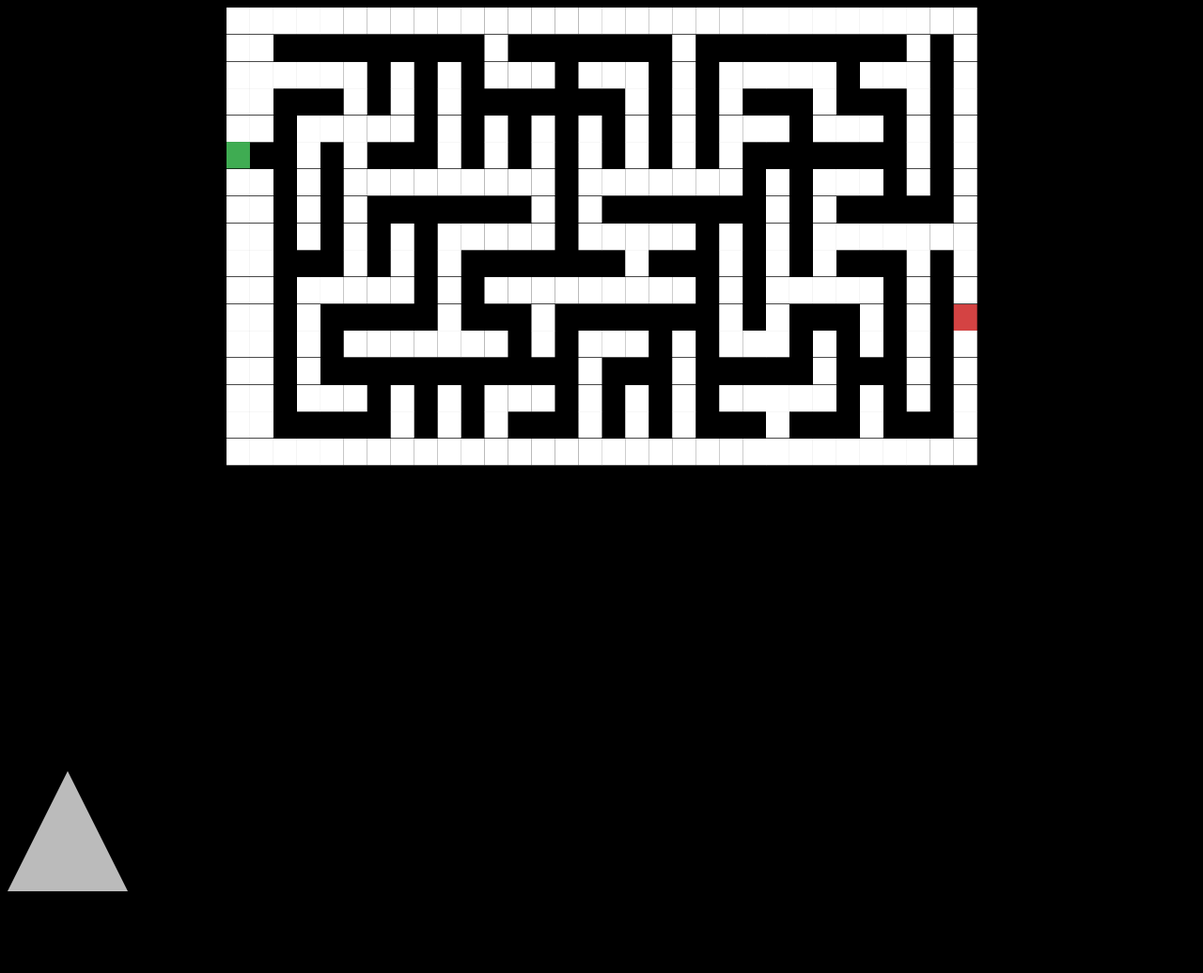
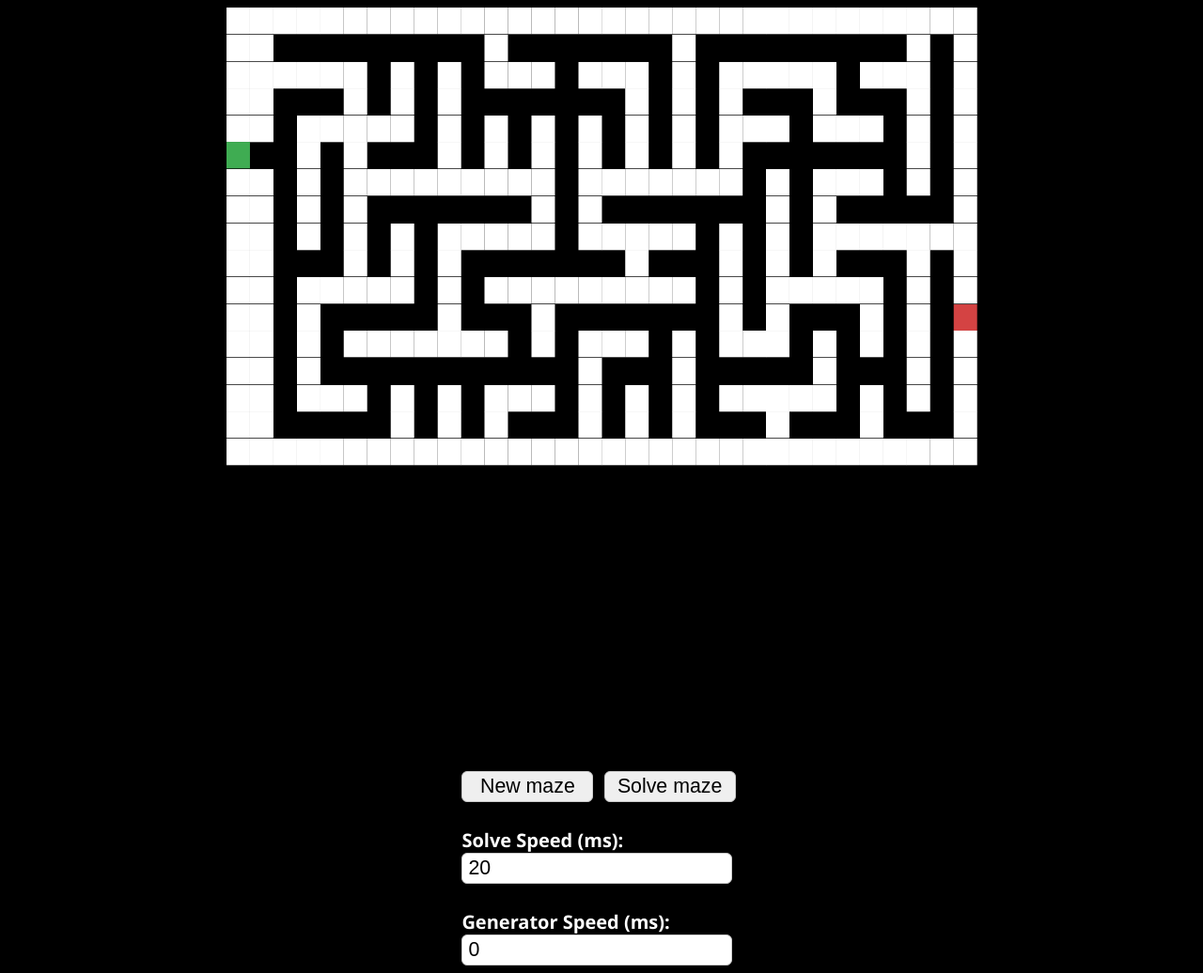
Before and after one commit to not-the/Maze-Algorithm, a plain HTML site: page index.html in a window 1280 px wide. Shown: the whole page at 94% size. Before the commit the page ends 957 px from the top, so only its background shows below. Drawn offline with Linux system fonts and the light colour scheme.

Commit message:
Visualized gen, Generate & Solve buttons.

```diff
--- a/index.html
+++ b/index.html
@@ -5,61 +5,31 @@
     <meta http-equiv="X-UA-Compatible" content="IE=edge">
     <meta name="viewport" content="width=device-width, initial-scale=1.0">
     <title>Maze generator</title>
-
-    <style>
-        body {
-            background: black;
-            color: white;
-            font-family: 'Courier New', Courier, monospace;
-        }
-        .container {
-            display: flex;
-            align-items: center;
-            justify-content: center;
-        }
-
-        #output {
-            font-size: 3.25vw;
-            white-space: pre;
-            line-height: 1.15;
-            /* animation: animLineHeight 2s cubic-bezier(0.075, 0.82, 0.165, 1); */
-            transform-origin: top center;
-            transform: scale(1, 0.6);
-        }
-
-        span.ai {
-            color: rgb(64, 105, 158);
-        }
-        span.start {
-            color: rgb(63, 172, 82);
-        }
-        span.end {
-            color: rgb(212, 67, 67);
-        }
-
-        @keyframes animLineHeight {
-            from {
-                line-height: 1.5;
-            }
-        }
-
-        #pointer {
-            width: 128px;
-            height: 128px;
-            background-color: rgb(187, 187, 187);
-            clip-path: polygon(50% 0%, 0% 100%, 100% 100%);
-
-            transition: 0.1s transform ease;
-        }
-    </style>
+    <link rel="stylesheet" href="styles.css">
 </head>
 <body>
     <div class="container">
         <div id="output"></div>
     </div>
 
+    <div class="container">
+        <div>
+            <button onclick="generate()">New maze</button>
+            <button onclick="solve()">Solve maze</button>
+            <br/><br/>
+            <label for="setting_solve_speed">
+                <b>Solve Speed (ms):</b><br/>
+                <input type="number" name="setting_solve_speed" id="setting_solve_speed" data-setting="solve_speed" value="20">
+            </label>
+            <br/><br/>
+            <label for="setting_gen_speed">
+                <b>Generator Speed (ms):</b><br/>
+                <input type="number" name="setting_gen_speed" id="setting_gen_speed" data-setting="gen_speed" value="0">
+            </label>
+        </div>
+    </div>
 
-    <div id="pointer"></div>
+    <!-- <div id="pointer"></div> -->
 
     <!-- JS -->
     <script src="index.js"></script>
--- a/index.js
+++ b/index.js
@@ -30,22 +30,26 @@ var board = [];
 var carver = [0, 0];
 var solver = [0, 0];
 var facing = 1;
+var boardState = false;
 
 carver[0] = startPoint[0];
 carver[1] = startPoint[1];
 solver[0] = startPoint[0];
 solver[1] = startPoint[1];
 
-// Change random squares
-async function generate(h=17, w=32) {
+var settings = {
+    gen_speed: 0, // loop delay in ms
+    solve_speed: 20,
+}
 
-    // Down
-    for(let hi = 0; hi < h; hi++) {
+/** Generate maze */
+function generate(h=17, w=32) {
+    boardState = 'Generating';
+
+    // Create 2D array
+    for(let hi = 0; hi < h; hi++) { // Down
         board[hi] = [];
-
-        // Across
-        for(let wi = 0; wi < w; wi++) {
-            // console.log(hi, wi);
+        for(let wi = 0; wi < w; wi++) { // Across
             board[hi][wi] = wall;
         }
     }
@@ -54,8 +58,11 @@ async function generate(h=17, w=32) {
     board[startPoint[0]][startPoint[1]] = start;
     board[endpoint[0]][endpoint[1]] = end;
 
-    // Carve maze
+    // Prevent infinite loop
     let max = 3000;
+
+    // Instant generation
+    if(settings.gen_speed == 0) {
         while(max > 0) {
             max--;
             let dir = dirs[Math.floor(Math.random() * 4)];
@@ -75,38 +82,37 @@ async function generate(h=17, w=32) {
             // elOutput.innerHTML = toHTML(board);
 
         }
-
-    function loop() {
-
-
-        if(max > 0) loop();
     }
 
-    // let visual = setInterval(() => {
-    //     if(max < 0) {
-    //         console.log('Maze created');
-    //         return clearInterval(visual);
-    //     };
-    //     max--;
-    //     let dir = dirs[Math.floor(Math.random() * 4)];
+    // Visualize generation
+    else {
+        let visual = setInterval(() => {
+            if(max < 0) {
+                console.log('Maze created');
+                return clearInterval(visual);
+            }
+            max--;
+            let dir = dirs[Math.floor(Math.random() * 4)];
 
-    //     if(
-    //         carver[0] + dir[0] < 0 || carver[0] + dir[0] >= h ||
-    //         carver[1] + dir[1] < 1 || carver[1] + dir[1] >= w
-    //     ) return; // Out of bounds
+            if(
+                carver[0] + dir[0] < 0 || carver[0] + dir[0] >= h ||
+                carver[1] + dir[1] < 1 || carver[1] + dir[1] >= w
+            ) return; // Out of bounds
 
-    //     carver[0] += dir[0];
-    //     carver[1] += dir[1];
+            carver[0] += dir[0];
+            carver[1] += dir[1];
 
-    //     if(board[carver[0]][carver[1]] == clear) return;  // Already carved
+            if(board[carver[0]][carver[1]] == clear) return;  // Already carved
 
-    //     board[carver[0]][carver[1]] = clear;
-    //     board[carver[0] - dir[0] / 2][carver[1] - dir[1] / 2] = clear; // inbetween
+            board[carver[0]][carver[1]] = clear;
+            board[carver[0] - dir[0] / 2][carver[1] - dir[1] / 2] = clear; // inbetween
 
-    //     elOutput.innerHTML = toHTML(board);
-    // }, 5);
+            elOutput.innerHTML = toHTML(board);
+        }, 5);
+    }
 
     console.log('Maze created');
+    boardState = false;
     elOutput.innerHTML = toHTML(board);
 
     // Reset
@@ -120,11 +126,16 @@ async function generate(h=17, w=32) {
 
 // Solve
 function solve() {
+    if(boardState == 'Solved') return console.warn('Maze already solved');
+    else if(boardState == 'Generating') return console.warn('Cannot solve maze until generation is complete');
     let max = 9000;
+
+    // Instant run
+    if(settings.solve_speed == 0) {
         do {
             if(max < 0) return console.warn('Exceeded 9000 loops');
             max--;
-        console.log('s');
+            // console.log('s');
             let dir = dirsSingle[facing];
 
             let relativeFacing = sphNum(facing, -1);
@@ -174,8 +185,74 @@ function solve() {
                 if(board[solver[0]][solver[1]] == clear) board[solver[0]][solver[1]] = visited;
             }
         } while(board[solver[0]][solver[1]] != end);
+    }
+
+    // Visualized
+    else {
+        let visual = setInterval(() => {
+            if(board[solver[0]][solver[1]] == end || max < 0) {
+                // console.log('');
+                return clearInterval(visual);
+            }
+
+            // console.log('s');
+            let dir = dirsSingle[facing];
+
+            let relativeFacing = sphNum(facing, -1);
+            let side = dirsSingle[relativeFacing];
+
+            // Left
+            if(board[solver[0] + side[0]][solver[1] + side[1]] != wall) {
+                facing = relativeFacing;
+                dir = dirsSingle[facing]; // Turn left
+                moveForward();
+                return;
+            }
+            else console.log('Wall on left');
+
+            // Forward
+            relativeFacing = facing;
+            side = dirsSingle[relativeFacing];
+            if(board[solver[0] + side[0]][solver[1] + side[1]] != wall) {
+                // Don't turn
+                moveForward();
+                return;
+            }
+            else console.log('Wall in front');
+
+            // Right
+            relativeFacing = sphNum(facing, 1);
+            side = dirsSingle[relativeFacing];
+            if(board[solver[0] + side[0]][solver[1] + side[1]] != wall) {
+                facing = relativeFacing;
+                dir = dirsSingle[facing]; // Turn left
+                moveForward();
+                return;
+            }
+            else console.log('Wall on right, turning around');
+
+            // Turn around
+            relativeFacing = sphNum(facing, 1);
+            side = dirsSingle[relativeFacing];
+            dir = dirsSingle[relativeFacing];
+            moveForward();
+
+            /** Move forward */
+            function moveForward() {
+                solver[0] += dir[0];
+                solver[1] += dir[1];
+
+                if(board[solver[0]][solver[1]] == clear) board[solver[0]][solver[1]] = visited;
+                elOutput.innerHTML = toHTML(board);
+            }
+
+            max--;
+        }, settings.solve_speed);
+    }
+
 
     console.log('MAZE SOLVED', max);
+    boardState = 'Solved';
     elOutput.innerHTML = toHTML(board);
 }
 
@@ -205,4 +282,12 @@ const sleep = (milliseconds) => {
 }
 
 
+document.querySelectorAll('input[data-setting]').forEach(element => {
+    element.addEventListener('change', event => {
+        console.log(element.value);
+        settings[element.dataset.setting] = element.value;
+    })
+})
+
+
 generate();
--- /dev/null
+++ b/styles.css
@@ -0,0 +1,58 @@
+* {
+    box-sizing: border-box;
+}
+body {
+    background: black;
+    color: white;
+    font-family: 'Segoe UI', Tahoma, Geneva, Verdana, sans-serif;
+    font-size: 15pt;
+}
+.container {
+    display: flex;
+    align-items: center;
+    justify-content: center;
+}
+button, input, textarea {
+    font-size: 16pt;
+    min-width: 140px;
+    padding: 3px 6px;
+    border: 1px solid rgb(202, 202, 202);
+    border-radius: 6px;
+    margin-right: 6px;
+}
+
+#output {
+    font-family: 'Courier New', Courier, monospace;
+    font-size: 3.25vw;
+    white-space: pre;
+    line-height: 1.15;
+    /* animation: animLineHeight 2s cubic-bezier(0.075, 0.82, 0.165, 1); */
+    transform-origin: top center;
+    transform: scale(1, 0.6);
+}
+
+/* Squares */
+span.ai {
+    color: rgb(64, 105, 158);
+}
+span.start {
+    color: rgb(63, 172, 82);
+}
+span.end {
+    color: rgb(212, 67, 67);
+}
+
+@keyframes animLineHeight {
+    from {
+        line-height: 1.5;
+    }
+}
+
+#pointer {
+    width: 128px;
+    height: 128px;
+    background-color: rgb(187, 187, 187);
+    clip-path: polygon(50% 0%, 0% 100%, 100% 100%);
+
+    transition: 0.1s transform ease;
+}
```
Lines whose indentation alone changed are shown as unchanged.
